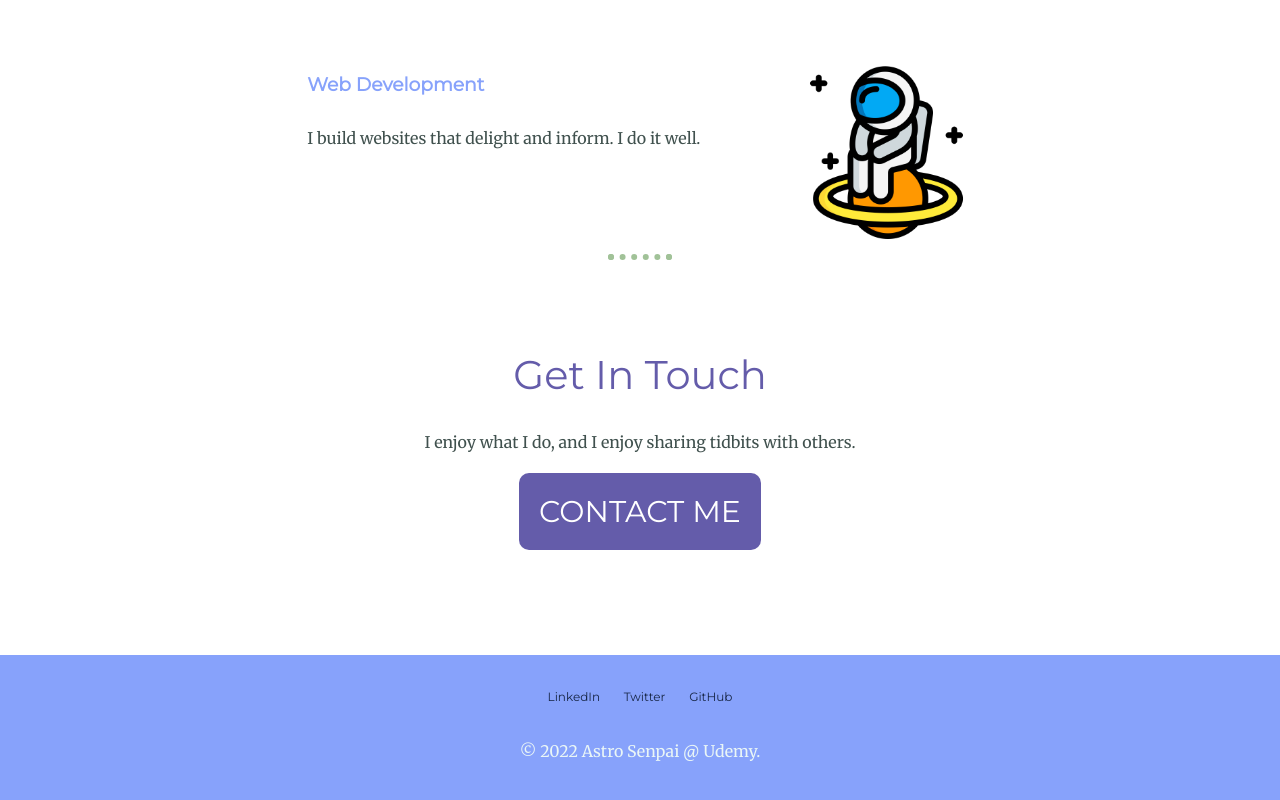
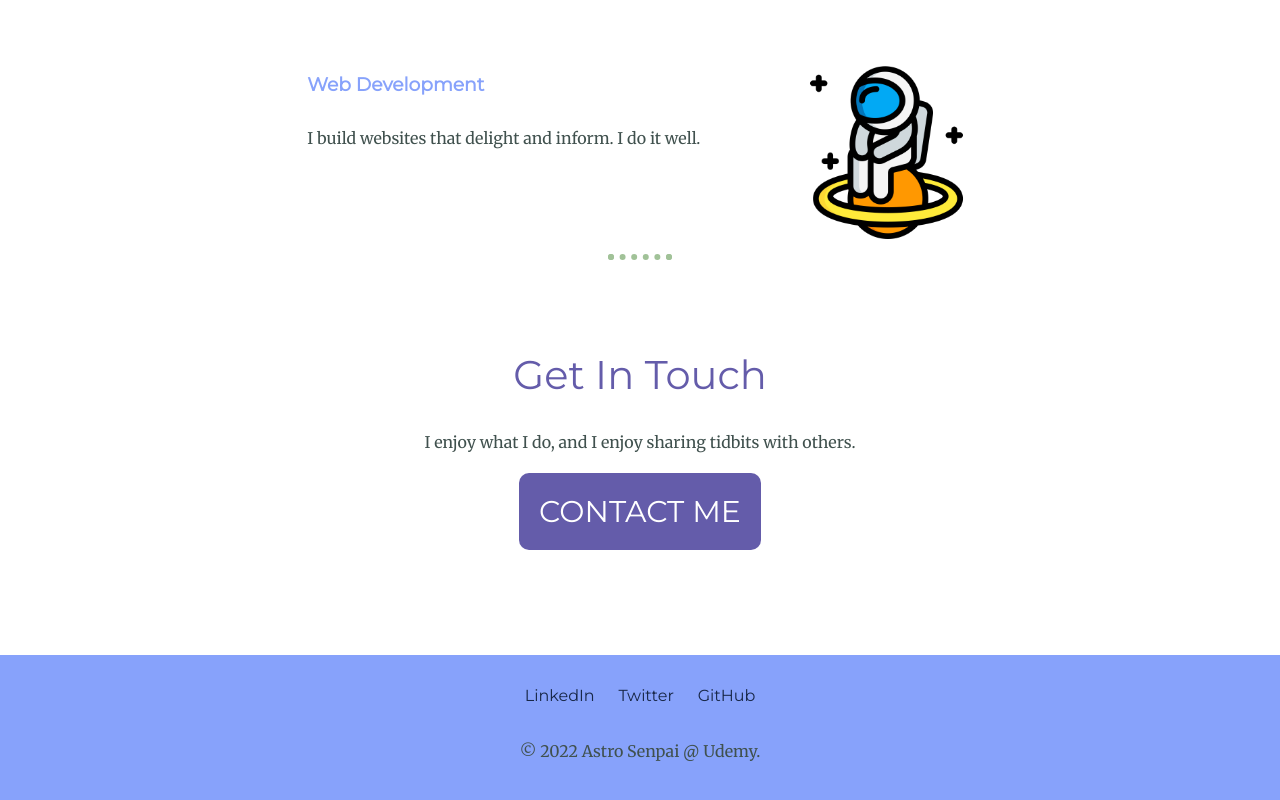
Before and after one commit to astrodumo/Astros-web, a plain HTML site: page index.html in a window 1280 px wide. Shown: the part 1515-2315 px from the top of the page. Drawn offline with Linux system fonts and the light colour scheme.

Commit message:
Update styles.css

```diff
--- a/css/styles.css
+++ b/css/styles.css
@@ -104,7 +104,6 @@ background-color: #87A2FB;
 
 a {
   color: #182747;
-   font-size: 75%;
   font-family: 'Montserrat', sans-serif;
   margin: 5px 10px;
   text-decoration: none;
@@ -114,7 +113,7 @@ a:hover{
 }
 
 .copyright{
+  font-size: 50%
   color: #EAF6F6;
-  font-size: 16px;
   padding: 20px 0;
 }
```
